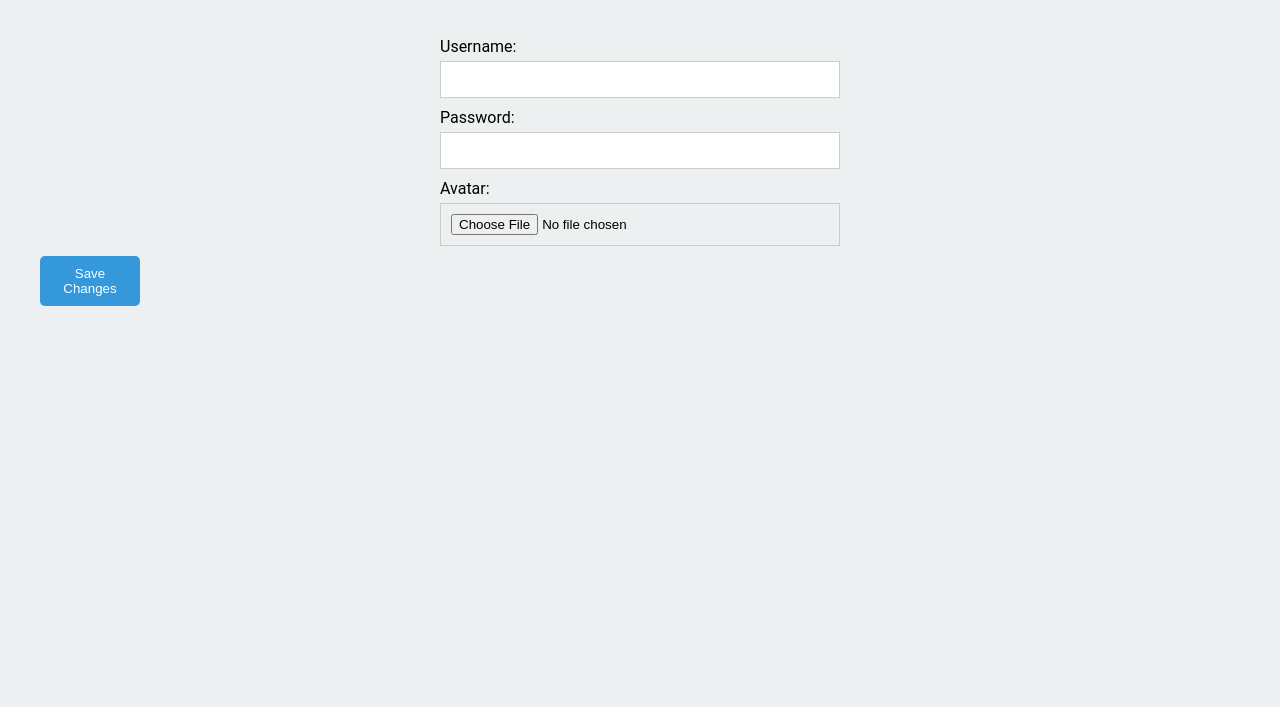
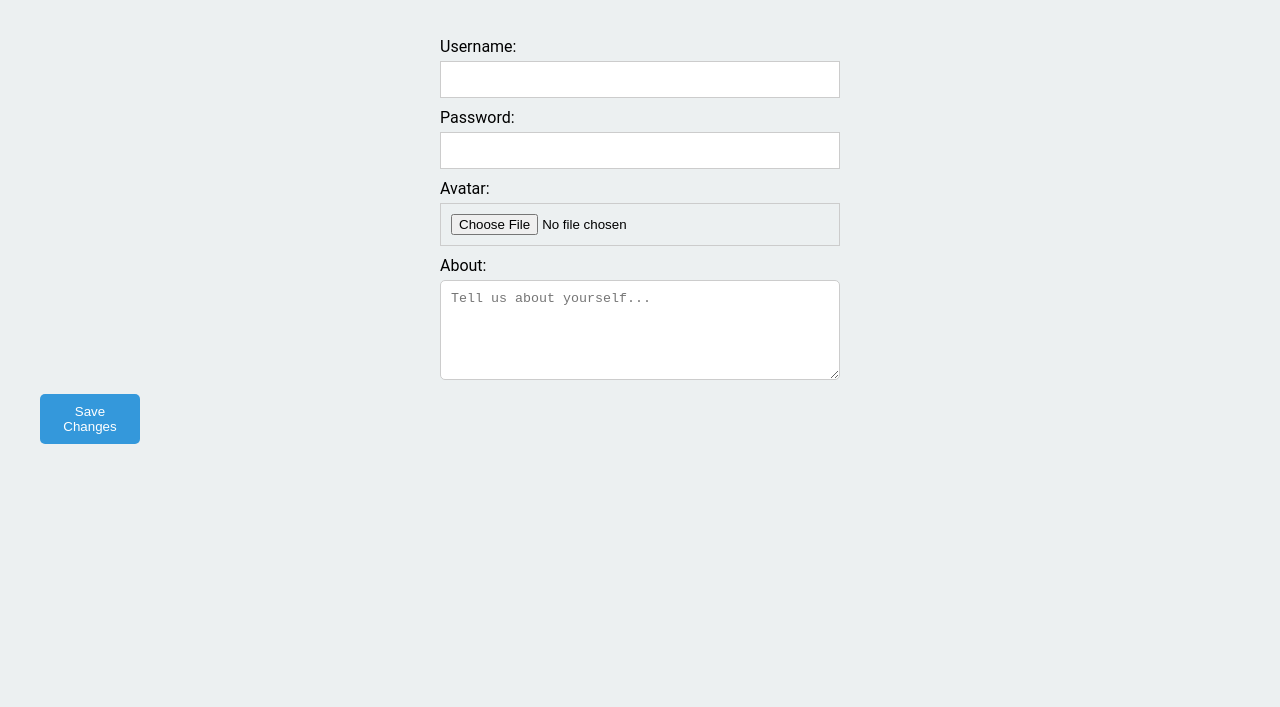
Before and after one commit to AmanPrakash09/EasyText, a plain HTML site: page client/profile.html in a window 1280 px wide. Shown: the part 93-800 px from the top of the page. Drawn offline with Linux system fonts and the light colour scheme.

Commit message:
added About section to Profile

```diff
--- a/client/profile.html
+++ b/client/profile.html
@@ -39,7 +39,10 @@
                         <label for="avatar">Avatar:</label>
                         <input type="file" id="avatar">
                     </div>
-                    <!-- More form fields can go here -->
+                    <div class="form-field">
+                      <label for="about">About:</label>
+                      <textarea id="about" placeholder="Tell us about yourself..."></textarea>
+                  </div>
                 </div>
                 <div class="page-control">
                     <button>Save Changes</button>
--- a/client/style.css
+++ b/client/style.css
@@ -99,6 +99,15 @@ body, html {
     border: 1px solid #ccc;
 }
 
+.form-field textarea {
+    width: 100%; /* Full width */
+    padding: 10px; /* Padding for text area */
+    border: 1px solid #ccc; /* Border to match other inputs */
+    border-radius: 5px; /* Rounded corners for the text area */
+    height: 100px; /* Set a fixed height for the text area */
+    resize: vertical; /* Allow only vertical resizing */
+}
+
 /* --------------------------------Chat Styling-------------------------------- */
 .message-list {
     margin-bottom: 20px;
```
Also changed, not shown: client/index.html (+0 -3 lines).
